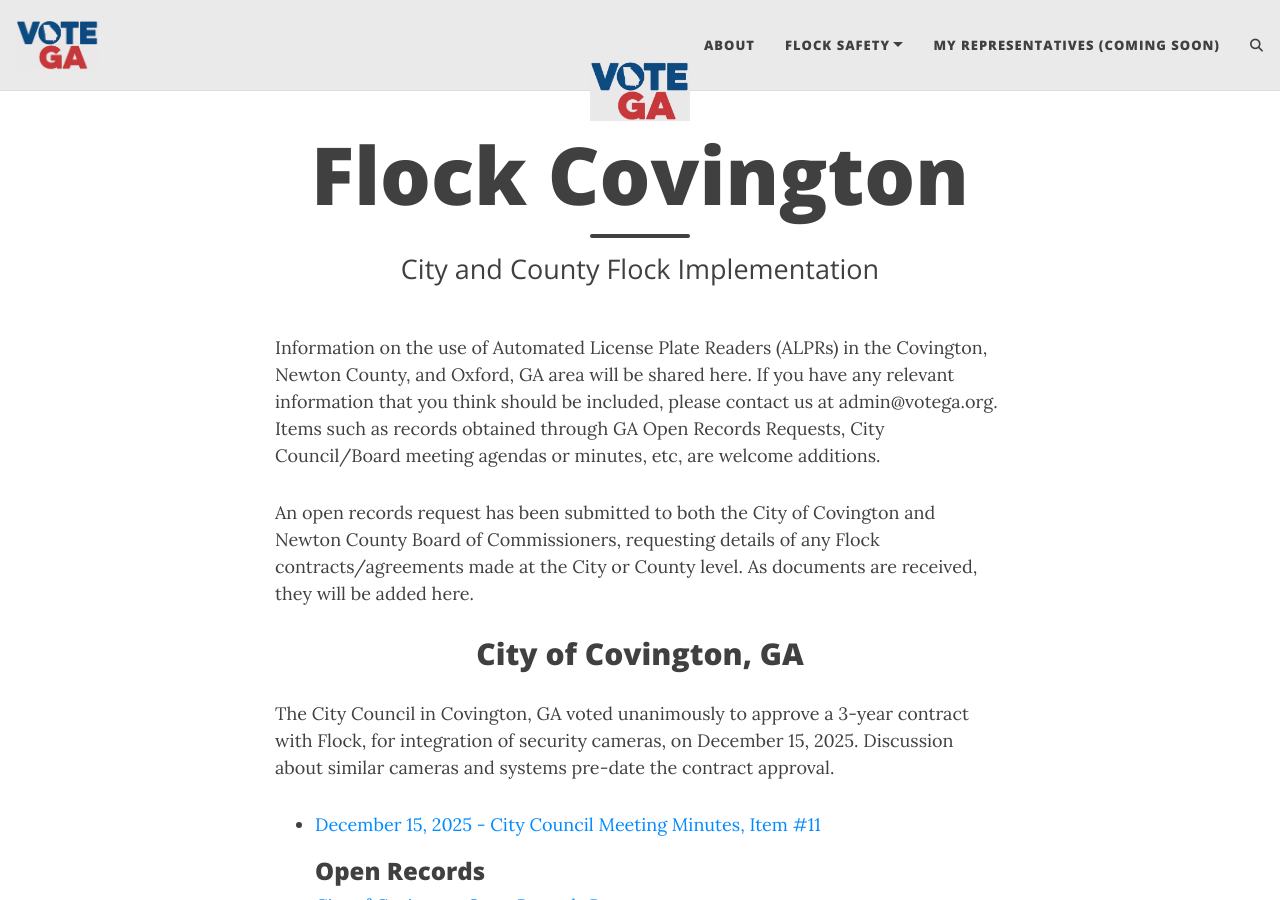
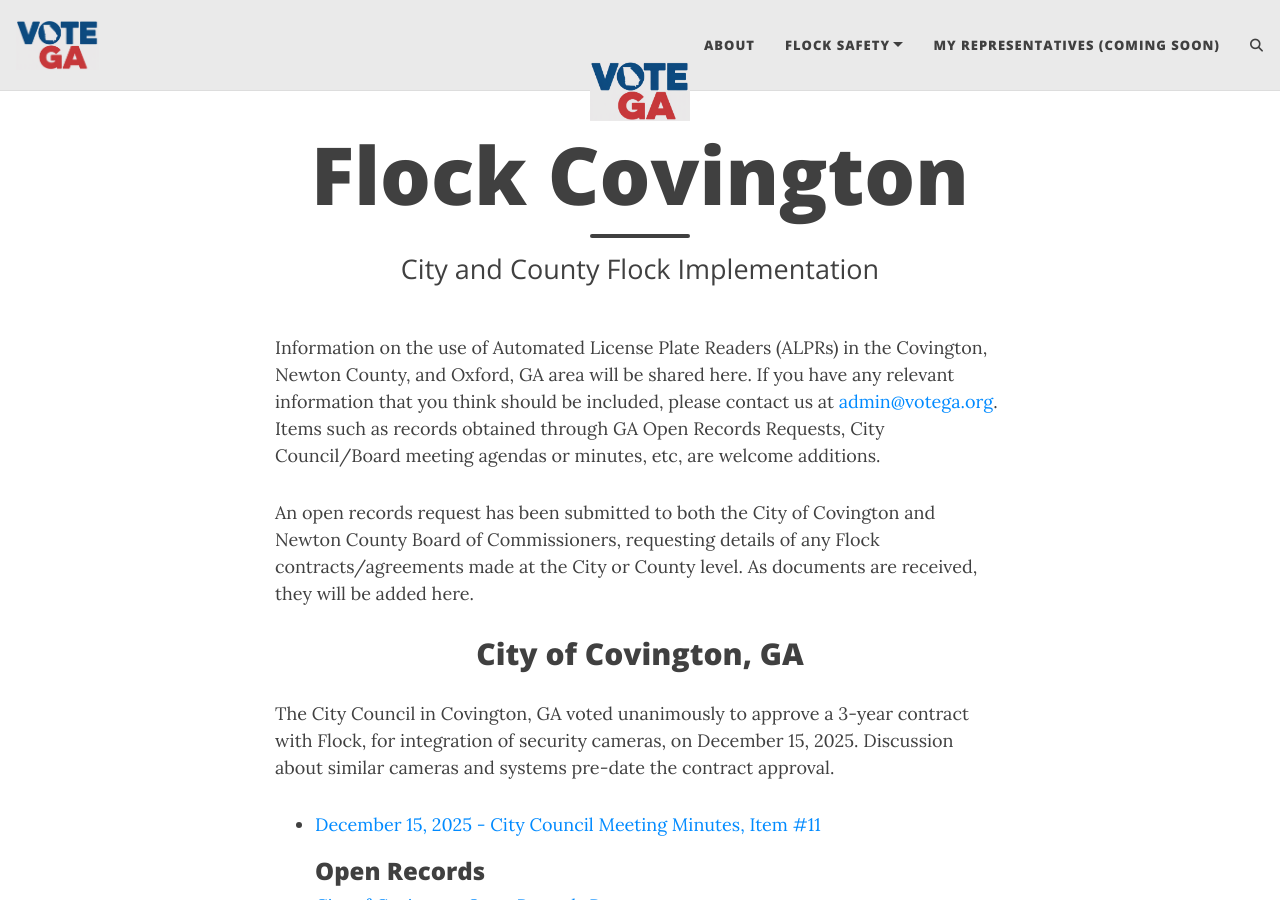
Before and after one commit to Votega/votega.org-TEST, a Jekyll site: the page built from flock-covington.md, in a window 1280 px wide and 900 px high. Built offline with Jekyll 4.4.1, drawn with Linux system fonts in a browser that asks for light colours; comment, search, counter and statistics services are not loaded; part of the change alters nothing that is shown.

```diff
--- a/flock-covington.md
+++ b/flock-covington.md
@@ -4,7 +4,7 @@ title: Flock Covington
 subtitle: City and County Flock Implementation
 ---
 
-Information on the use of Automated License Plate Readers (ALPRs) in the Covington, Newton County, and Oxford, GA area will be shared here. If you have any relevant information that you think should be included, please contact us at admin@votega.org. Items such as records obtained through GA Open Records Requests, City Council/Board meeting agendas or minutes, etc, are welcome additions.
+Information on the use of Automated License Plate Readers (ALPRs) in the Covington, Newton County, and Oxford, GA area will be shared here. If you have any relevant information that you think should be included, please contact us at <admin@votega.org>. Items such as records obtained through GA Open Records Requests, City Council/Board meeting agendas or minutes, etc, are welcome additions.
 
 An open records request has been submitted to both the City of Covington and Newton County Board of Commissioners, requesting details of any Flock contracts/agreements made at the City or County level. As documents are received, they will be added here.
 
```
